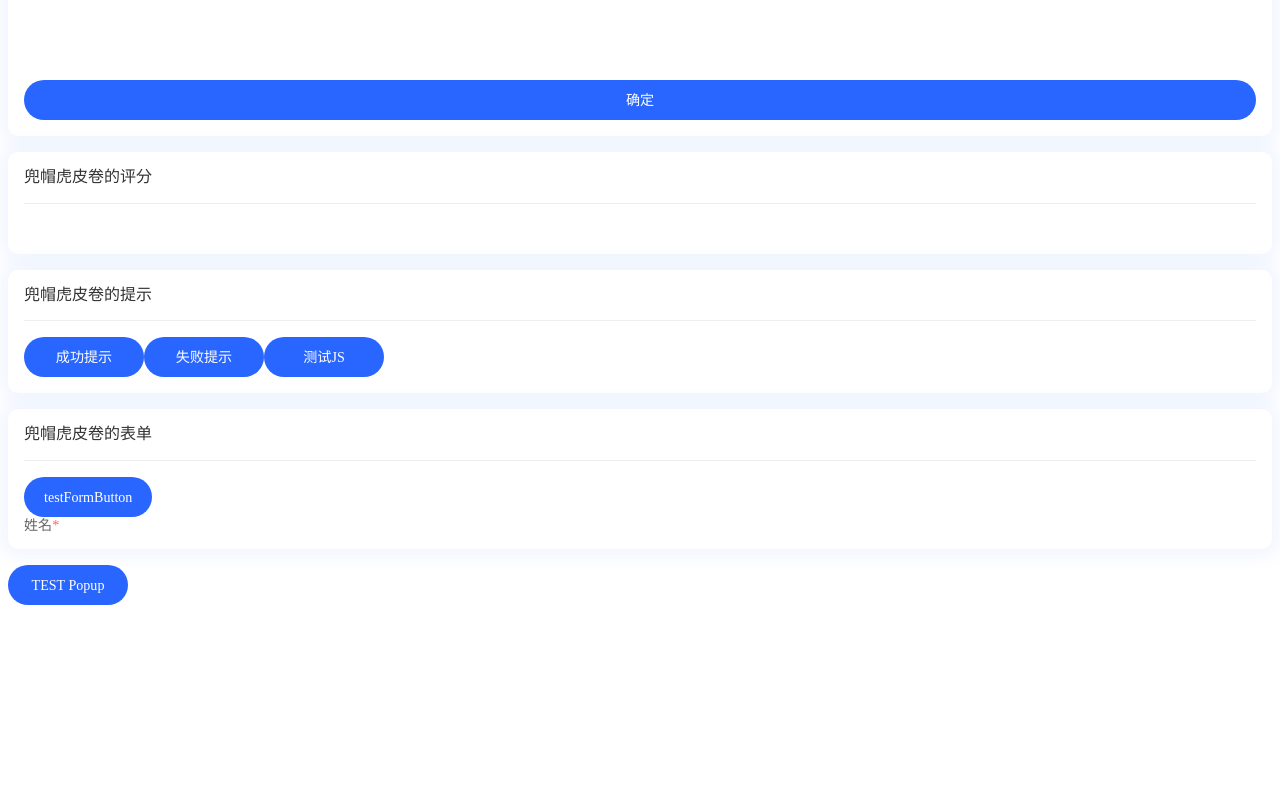
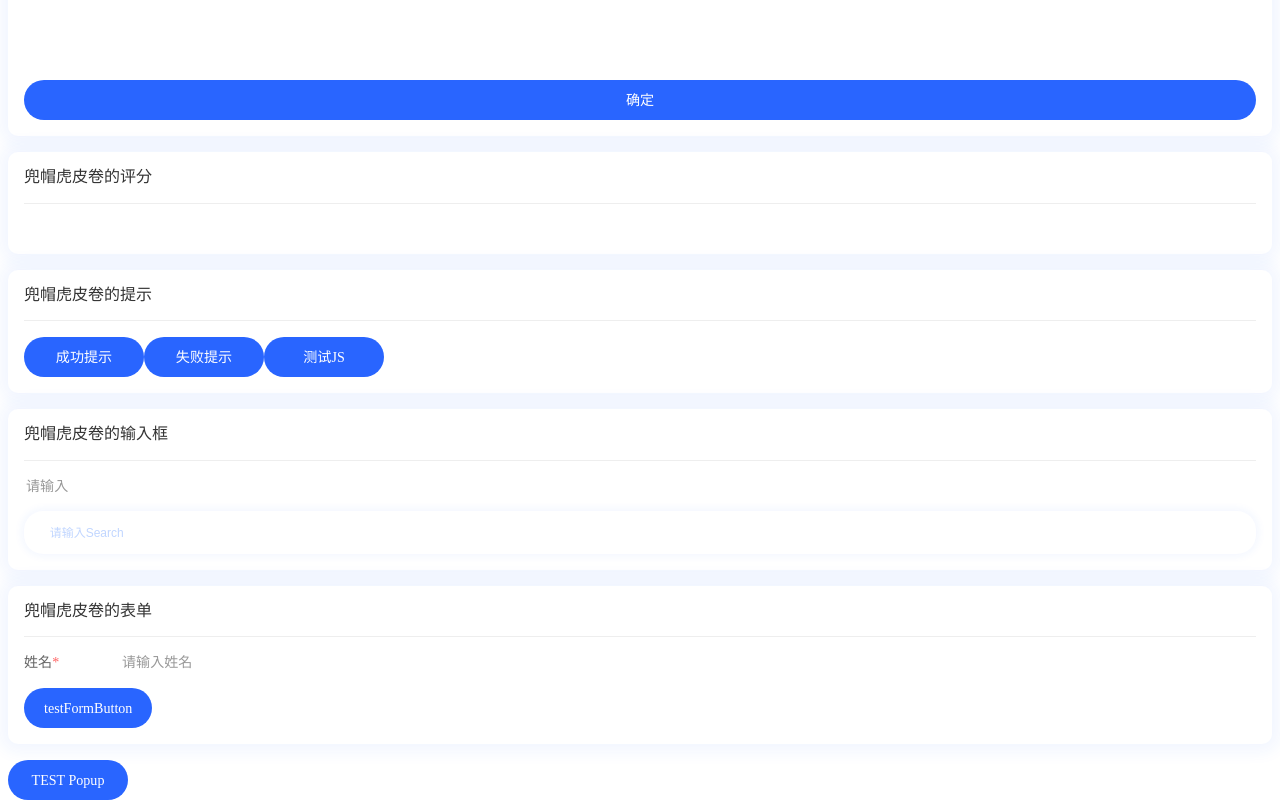
Before and after one commit to DMHPJ/DMHPJ-UI, a Vue app: page / in a window 1280 px wide. Shown: the part 2108-2908 px from the top of the page. Before the commit the page ends 2713 px from the top, so only its background shows below. Built offline with nearby package versions, Linux system fonts and the light colour scheme; a web font is replaced by a local one.

Commit message:
输入框、搜索栏组件开发

```diff
--- a/src/App.vue
+++ b/src/App.vue
@@ -99,11 +99,17 @@
 			<dm-toast v-model="testRef.toast2" icon="cicle-close" message="失败提示" :duration="2000"></dm-toast>
 			<dm-button @click="testToast">测试JS</dm-button>
 		</dm-card>
+		<dm-card title="兜帽虎皮卷的输入框" shadow>
+			<dm-input style="margin-bottom: 1rem" placeholder="请输入"></dm-input>
+			<dm-search placeholder="请输入Search"></dm-search>
+		</dm-card>
 		<dm-card title="兜帽虎皮卷的表单" shadow>
-			<dm-button @click="testFormButton">testFormButton</dm-button>
 			<dm-form ref="testForm" v-model="testRef.form" :rules="testRef.rules">
-				<dm-form-item label="姓名" prop="name"> </dm-form-item>
+				<dm-form-item label="姓名" prop="name">
+					<dm-input v-model="testRef.form.name" placeholder="请输入姓名" clearable></dm-input>
+				</dm-form-item>
 			</dm-form>
+			<dm-button style="margin-top: 1rem;" @click="testFormButton">testFormButton</dm-button>
 		</dm-card>
 		<dm-popup v-model:show="testRef.showPopup" position="bottom">
 			<div style="text-align: center; height: 25vh">我是弹出层内容</div>
@@ -119,7 +125,8 @@ import { FormInstance, RuleItem } from "./components/common/ts/interface";
 import showToast from "./components/toast/showToast";
 
 const testValiFunc = (rules: RuleItem, value: any, callback: Function) => {
-	if (value === "") callback(new Error("必填项"));
+	if (value === "1") callback(new Error("必填项"));
+	else callback();
 };
 
 const testData = [
@@ -208,7 +215,7 @@ const testForm = ref<FormInstance | null>(null);
 
 const testFormButton = () => {
 	testForm.value?.validate((valid: boolean) => {
-		console.log(valid);
+		console.log(valid, testRef.value.form);
 	});
 };
 
--- a/src/components/common/style/index.scss
+++ b/src/components/common/style/index.scss
@@ -12,3 +12,5 @@
 @use "./formItem.scss" as *;
 @use "./rate.scss" as *;
 @use "./toast.scss" as *;
+@use "./input.scss" as *;
+@use "./search.scss" as *;
--- /dev/null
+++ b/src/components/common/style/input.scss
@@ -0,0 +1,25 @@
+@use "./var.scss" as *;
+
+@mixin font() {
+	font-size: var(--dm-input-font-size, 0.88rem);
+	font-weight: var(--dm-input-font-weight, 400);
+	line-height: var(--dm-input-font-height, 1.03rem);
+}
+
+.dm-input {
+	appearance: none;
+	-webkit-appearance: none;
+	-moz-appearance: none;
+
+	> input {
+		@include font();
+		color: var(--dm-input-text-color, $dm-primary-text-color);
+		border: none;
+		outline: none;
+	}
+
+	> input::placeholder {
+		@include font();
+		color: var(--dm-input-placeholder-color, $dm-tertiary-text-color);
+	}
+}
--- /dev/null
+++ b/src/components/common/style/search.scss
@@ -0,0 +1,13 @@
+@use "./var.scss" as *;
+
+.dm-search {
+	display: flex;
+	background-color: var(--dm-search-background-color, $dm-background-color-default);
+	border-radius: var(--dm-search-border-radius, 1.2rem);
+	padding: var(--dm-search-padding, 0.75rem 0.7rem);
+	box-shadow: 0rem 0rem 0.5rem 0.13rem rgba(41, 101, 255, 0.06);
+
+	--dm-input-font-size: 0.75rem;
+	--dm-input-font-height: 0.88rem;
+  --dm-input-placeholder-color: #C1D6FF;
+}
--- a/src/components/common/style/var.scss
+++ b/src/components/common/style/var.scss
@@ -3,9 +3,12 @@
 $dm-main-color: #2965FF;
 $dm-secondary-color: #A5C4FF;
 $dm-tertiary-color: #ECF4FF;
+$dm-quaternary-color: #C1D6FF;
 $dm-shadow-color: #2965FF0F;
 $dm-shadow-heavy-color: #2965FF99;
 $dm-overlay-color: #00000099;
+
+$dm-red-color: #FF3B2F;
 
 $dm-background-color-default: #FFFFFF;
 $dm-background-color-disabled: #EEEEEE;
--- /dev/null
+++ b/src/components/input/index.vue
@@ -0,0 +1,52 @@
+<template>
+	<div class="dm-input">
+		<input
+			:type="type"
+			:value="modelValue"
+			:placeholder="placeholder"
+			:minlength="minLength"
+			:maxlength="maxLength"
+			:readonly="readonly"
+			:disabled="disabled"
+			@change="handleChange"
+      @focus="handleFocus"
+      @blur="handleBlur" />
+	</div>
+</template>
+<script lang="ts">
+import { defineComponent, PropType, readonly } from "vue";
+import { FieldType } from "../common/ts/type";
+
+export default defineComponent({
+	name: "DmInput",
+	props: {
+		modelValue: { type: [String, Number], default: null },
+		type: { type: String as PropType<FieldType>, default: "text" },
+		placeholder: { type: String, default: null },
+		minLength: { type: [String, Number], default: null },
+		maxLength: { type: [String, Number], default: null },
+		min: { type: Number, default: null },
+		max: { type: Number, default: null },
+		icon: { type: String, default: null },
+		clearable: { type: Boolean, default: false },
+		clearIcon: { type: String, default: "cicle-close" },
+		readonly: { type: Boolean, default: false },
+		disabled: { type: Boolean, default: false },
+	},
+	setup(props, { emit }) {
+		const handleChange = (event: Event) => {
+			emit("change", (event.target as HTMLInputElement).value, props.modelValue);
+			emit("update:modelValue", (event.target as HTMLInputElement).value);
+		};
+
+    const handleFocus = (event: Event) => {
+      emit("focus", event);
+    }
+
+    const handleBlur = (event: Event) => {
+      emit("blur", event);
+    }
+		return { handleChange, handleFocus, handleBlur };
+	},
+});
+</script>
--- /dev/null
+++ b/src/components/search/index.vue
@@ -0,0 +1,44 @@
+<template>
+	<div class="dm-search">
+		<dmIcon v-if="showIcon" :style="{ color: iconColor }" :name="icon"></dmIcon>
+		<dmInput
+			v-model="modelValue"
+			:placeholder="placeholder"
+			@focus="handleFocus"
+			@blur="handleBlur"></dmInput>
+	</div>
+</template>
+<script lang="ts">
+import { FieldType } from "../common/ts/type";
+import dmInput from "../input/index.vue";
+import dmIcon from "../icon/index.vue";
+import { defineComponent, PropType } from "vue";
+
+export default defineComponent({
+	name: "DmSearch",
+	props: {
+		modelValue: { type: String, default: null },
+		type: { type: String as PropType<FieldType>, default: "text" },
+		placeholder: { type: String, default: null },
+		icon: { type: String, default: "search" },
+		showIcon: { type: Boolean, default: true },
+    iconColor: { type: String, default: "#C1D6FF" },
+		clearable: { type: Boolean, default: false },
+		clearIcon: { type: String, default: "cicle-close" },
+		clearIconColor: { type: String, default: "#C1D6FF" },
+    readonly: { type: Boolean, default: false },
+		disabled: { type: Boolean, default: false },
+	},
+	setup(props, { emit }) {
+		const handleFocus = (event: Event) => {
+			emit("focus", event);
+		};
+
+		const handleBlur = (event: Event) => {
+			emit("blur", event);
+		};
+
+		return { dmInput, dmIcon, handleFocus, handleBlur };
+	},
+});
+</script>
--- a/src/index.ts
+++ b/src/index.ts
@@ -12,6 +12,8 @@ import dmForm from "./components/form/index.vue";
 import dmFormItem from "./components/formItem/index.vue";
 import dmRate from "./components/rate/index.vue";
 import dmToast from "./components/toast/index.vue";
+import dmInput from "./components/input/index.vue";
+import dmSearch from "./components/search/index.vue";
 
 import showToast from "./components/toast/showToast";
 
@@ -32,7 +34,9 @@ const components = [
 	dmForm,
 	dmFormItem,
 	dmRate,
-	dmToast
+	dmToast,
+	dmInput,
+	dmSearch
 ];
 
 export function install(app: App) {
@@ -58,6 +62,8 @@ export {
 	dmFormItem,
 	dmRate,
 	dmToast,
+	dmInput,
+	dmSearch,
 	showToast
 };
 
@@ -77,5 +83,7 @@ declare module "vue" {
 		DmFormItem: typeof dmFormItem;
 		DmRate: typeof dmRate;
 		DmToast: typeof dmToast;
+		DmInput: typeof dmInput;
+		DmSearch: typeof dmSearch;
 	}
 }
```
Also changed, not shown: src/components/common/ts/type.ts (+13 -0 lines).
